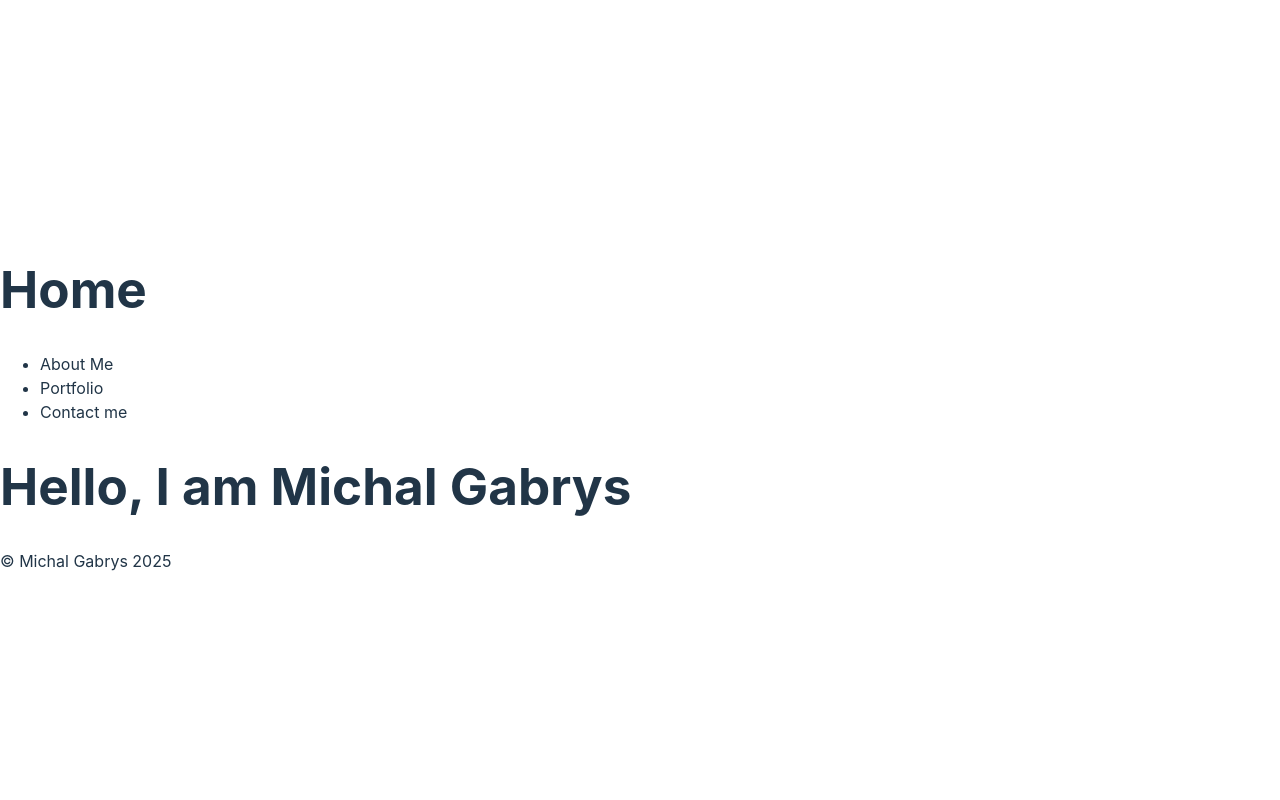
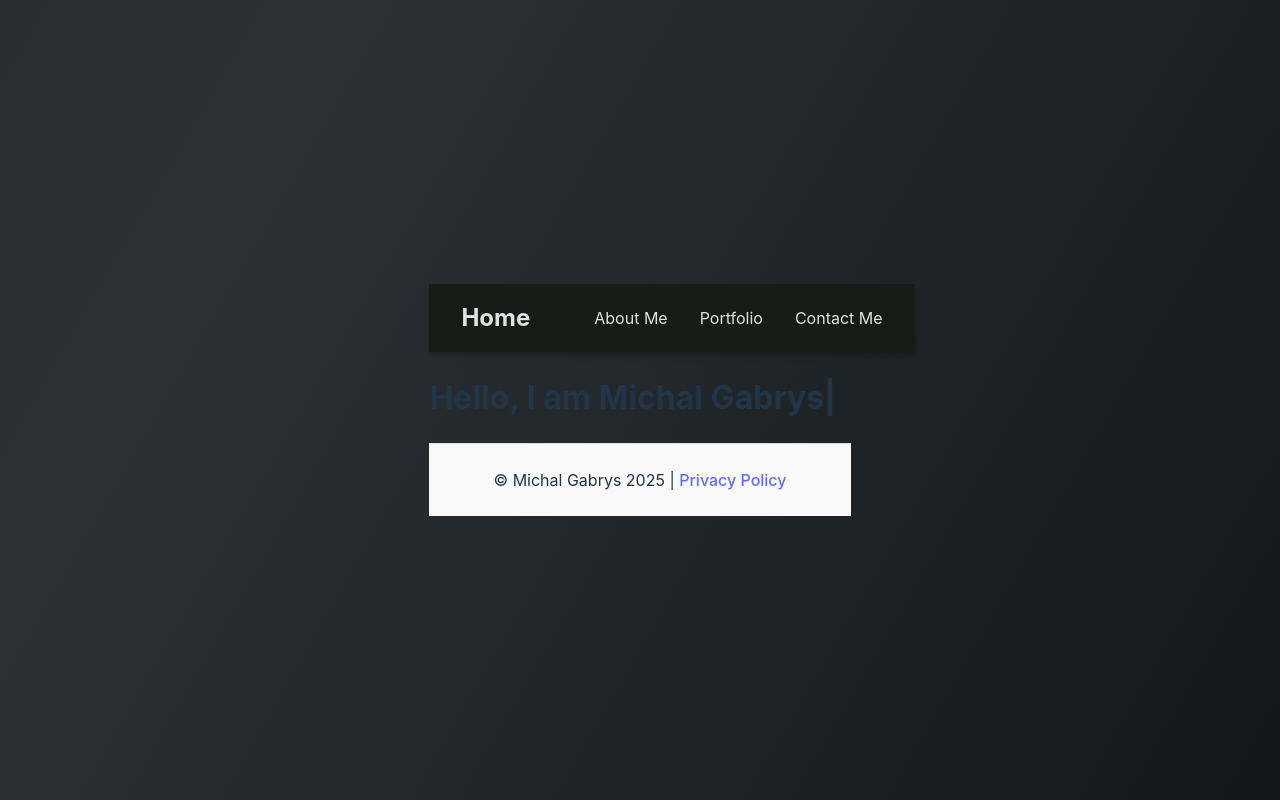
Before and after one commit to MG-afk/portfolio, a React (Vite) app in the folder portfolio/: page / in a window 1280 px wide. Built offline with nearby package versions, Linux system fonts and the light colour scheme.

Commit message:
add effects

```diff
--- /dev/null
+++ b/portfolio/src/Footer.module.css
@@ -0,0 +1,29 @@
+.footer {
+    width: 100%;
+    background-color: #181c19;
+    color: rgba(255, 255, 255, 0.87);
+    padding: 1.5rem 0;
+    text-align: center;
+    font-family: 'Inter', system-ui, Avenir, Helvetica, Arial, sans-serif;
+    border-top: 1px solid rgba(255, 255, 255, 0.1);
+    transition: background-color 0.3s ease, color 0.3s ease;
+  }
+
+  .footer a {
+    color: var(--accent);
+    text-decoration: none;
+    font-weight: 500;
+    transition: color 0.3s ease;
+  }
+
+  .footer a:hover {
+    color: var(--accent-hover);
+  }
+
+  @media (prefers-color-scheme: light) {
+    .footer {
+      background-color: #f9f9f9;
+      color: #213547;
+      border-top: 1px solid #ddd;
+    }
+  }
--- a/portfolio/src/Footer.tsx
+++ b/portfolio/src/Footer.tsx
@@ -1,9 +1,11 @@
+import styles from "./Footer.module.css";
+
 export default function Footer() {
-    let year = new Date().getFullYear();
+  const year = new Date().getFullYear();
 
-    return(
-        <footer>
-            &copy; Michal Gabrys {year}
-        </footer>
-    );
+  return (
+    <footer className={styles.footer}>
+      &copy; Michal Gabrys {year} | <a href="#">Privacy Policy</a>
+    </footer>
+  );
 }
--- a/portfolio/src/Header.tsx
+++ b/portfolio/src/Header.tsx
@@ -1,8 +1,13 @@
+import TypingEffectWithCursor from './effects/TypingEffectWithCursor'
 
 export default function Header(){
+    const text: string = 'Hello, I am Michal Gabrys';
+
     return(
         <header>
-            <h1> Hello, I am Michal Gabrys</h1>
+            <h1>
+                <TypingEffectWithCursor text={text} />
+            </h1>
         </header>
     );
 }
--- /dev/null
+++ b/portfolio/src/Navbar.module.css
@@ -0,0 +1,80 @@
+.navbar {
+    width: 100%;
+    padding: 1rem 2rem;
+    background-color: #181c19;
+    color: rgba(255, 255, 255, 0.87);
+    display: flex;
+    justify-content: space-between;
+    align-items: center;
+    box-shadow: 0 4px 6px rgba(0, 0, 0, 0.2);
+    position: sticky;
+    top: 0;
+    z-index: 1000;
+    transition: background-color 0.3s ease, box-shadow 0.3s ease;
+    backdrop-filter: blur(10px);
+}
+
+.navbar:hover {
+    background-color: #1f2421;
+    box-shadow: 0 6px 10px rgba(0, 0, 0, 0.3);
+}
+
+.title {
+    font-size: 1.5rem;
+    font-weight: bold;
+    font-family: 'Inter', sans-serif;
+    margin: 0;
+}
+
+.navList {
+    list-style: none;
+    display: flex;
+    gap: 2rem;
+    margin: 0;
+    padding: 0;
+}
+
+.navItem {
+    font-size: 1rem;
+    cursor: pointer;
+    position: relative;
+    transition: color 0.3s ease, transform 0.2s ease;
+}
+
+.navItem:hover {
+    color: #646cff;
+    transform: scale(1.1);
+}
+
+.navItem::after {
+    content: '';
+    display: block;
+    width: 0;
+    height: 2px;
+    background: #646cff;
+    transition: width 0.3s ease;
+    position: absolute;
+    bottom: -4px;
+    left: 0;
+}
+
+.navItem:hover::after {
+    width: 100%;
+}
+
+@media (max-width: 768px) {
+    .navbar {
+        flex-direction: column;
+        align-items: flex-start;
+    }
+
+    .navList {
+        flex-direction: column;
+        gap: 1rem;
+        margin-top: 1rem;
+    }
+
+    .navItem {
+        font-size: 1.2rem;
+    }
+}
--- a/portfolio/src/Navbar.tsx
+++ b/portfolio/src/Navbar.tsx
@@ -1,12 +1,14 @@
+import styles from './Navbar.module.css';
+
 export default function Navbar() {
-    return(
-        <>
-            <h1>Home</h1>
-            <ul>
-                <li> About Me </li>
-                <li> Portfolio </li>
-                <li> Contact me </li>
-            </ul>
-        </>
-    );
+  return (
+    <nav className={styles.navbar}>
+      <h1 className={styles.title}>Home</h1>
+      <ul className={styles.navList}>
+        <li className={styles.navItem}>About Me</li>
+        <li className={styles.navItem}>Portfolio</li>
+        <li className={styles.navItem}>Contact Me</li>
+      </ul>
+    </nav>
+  );
 }
--- /dev/null
+++ b/portfolio/src/effects/TypingEffectWithCursor.tsx
@@ -0,0 +1,38 @@
+import { useState, useEffect } from "react";
+
+interface TypingEffectWithCursorProps {
+    text: string;
+}
+
+export default function TypingEffectWithCursor({ text }: TypingEffectWithCursorProps) {
+    const speed = 100, cursorBlinkSpeed = 500;
+    const [displayedText, setDisplayedText] = useState("");
+    const [index, setIndex] = useState(0);
+    const [cursorVisible, setCursorVisible] = useState(true);
+
+    useEffect(() => {
+      if (index < text.length) {
+        const timeout = setTimeout(() => {
+          setDisplayedText((prev) => prev + text[index]);
+          setIndex((prev) => prev + 1);
+        }, speed);
+
+        return () => clearTimeout(timeout);
+      }
+    }, [index, text, speed]);
+
+    useEffect(() => {
+      const cursorInterval = setInterval(() => {
+        setCursorVisible((prev) => !prev);
+      }, cursorBlinkSpeed);
+
+      return () => clearInterval(cursorInterval);
+    }, [cursorBlinkSpeed]);
+
+    return (
+      <>
+        {displayedText}
+        <span style={{ visibility: cursorVisible ? "visible" : "hidden" }}>|</span>
+      </>
+    );
+};
--- a/portfolio/src/index.css
+++ b/portfolio/src/index.css
@@ -1,5 +1,5 @@
 :root {
-  font-family: Inter, system-ui, Avenir, Helvetica, Arial, sans-serif;
+  font-family: 'Inter', system-ui, Avenir, Helvetica, Arial, sans-serif;
   line-height: 1.5;
   font-weight: 400;
 
@@ -11,58 +11,89 @@
   text-rendering: optimizeLegibility;
   -webkit-font-smoothing: antialiased;
   -moz-osx-font-smoothing: grayscale;
+
+  --accent: #646cff;
+  --accent-hover: #535bf2;
+  --background-light: #ffffff;
+  --background-dark: #181c19;
+}
+
+html, body {
+  margin: 0;
+  padding: 0;
+  height: 100%;
+  width: 100%;
+  display: flex;
+  align-items: center;
+  justify-content: center;
+  background-color: var(--background-dark);
+  color: var(--color);
+  transition: background-color 0.3s ease, color 0.3s ease;
 }
 
 a {
   font-weight: 500;
-  color: #646cff;
-  text-decoration: inherit;
-}
-a:hover {
-  color: #535bf2;
+  color: var(--accent);
+  text-decoration: none;
+  position: relative;
+  display: inline-block;
+  transition: color 0.3s ease;
 }
 
-body {
-  margin: 0;
-  display: flex;
-  place-items: center;
-  min-width: 320px;
-  min-height: 100vh;
+a:hover {
+  color: var(--accent-hover);
 }
 
-h1 {
-  font-size: 3.2em;
-  line-height: 1.1;
+a::after {
+  content: '';
+  position: absolute;
+  left: 0;
+  bottom: -3px;
+  width: 0%;
+  height: 2px;
+  background-color: var(--accent-hover);
+  transition: width 0.3s ease;
+}
+
+a:hover::after {
+  width: 100%;
 }
 
 button {
-  border-radius: 8px;
-  border: 1px solid transparent;
-  padding: 0.6em 1.2em;
-  font-size: 1em;
-  font-weight: 500;
   font-family: inherit;
-  background-color: #1a1a1a;
+  font-size: 1rem;
+  padding: 0.75rem 1.5rem;
+  background-color: var(--accent);
+  color: #fff;
+  border: none;
+  border-radius: 4px;
   cursor: pointer;
-  transition: border-color 0.25s;
+  transition: transform 0.2s ease, background-color 0.3s ease;
 }
+
 button:hover {
-  border-color: #646cff;
-}
-button:focus,
-button:focus-visible {
-  outline: 4px auto -webkit-focus-ring-color;
+  background-color: var(--accent-hover);
+  transform: translateY(-2px);
+  box-shadow: 0px 4px 6px rgba(0, 0, 0, 0.2);
 }
 
 @media (prefers-color-scheme: light) {
   :root {
     color: #213547;
-    background-color: #ffffff;
-  }
-  a:hover {
-    color: #747bff;
-  }
-  button {
-    background-color: #f9f9f9;
+    background-color: var(--background-light);
+    --accent: #646cff;
+    --accent-hover: #747bff;
   }
 }
+
+@keyframes gradient-background {
+  0% { background-position: 0% 50%; }
+  50% { background-position: 100% 50%; }
+  100% { background-position: 0% 50%; }
+}
+
+body {
+  background: linear-gradient(120deg, #181c19, #2b3137, #0e1110);
+  background-size: 200% 200%;
+  animation: gradient-background 10s infinite;
+}
```
